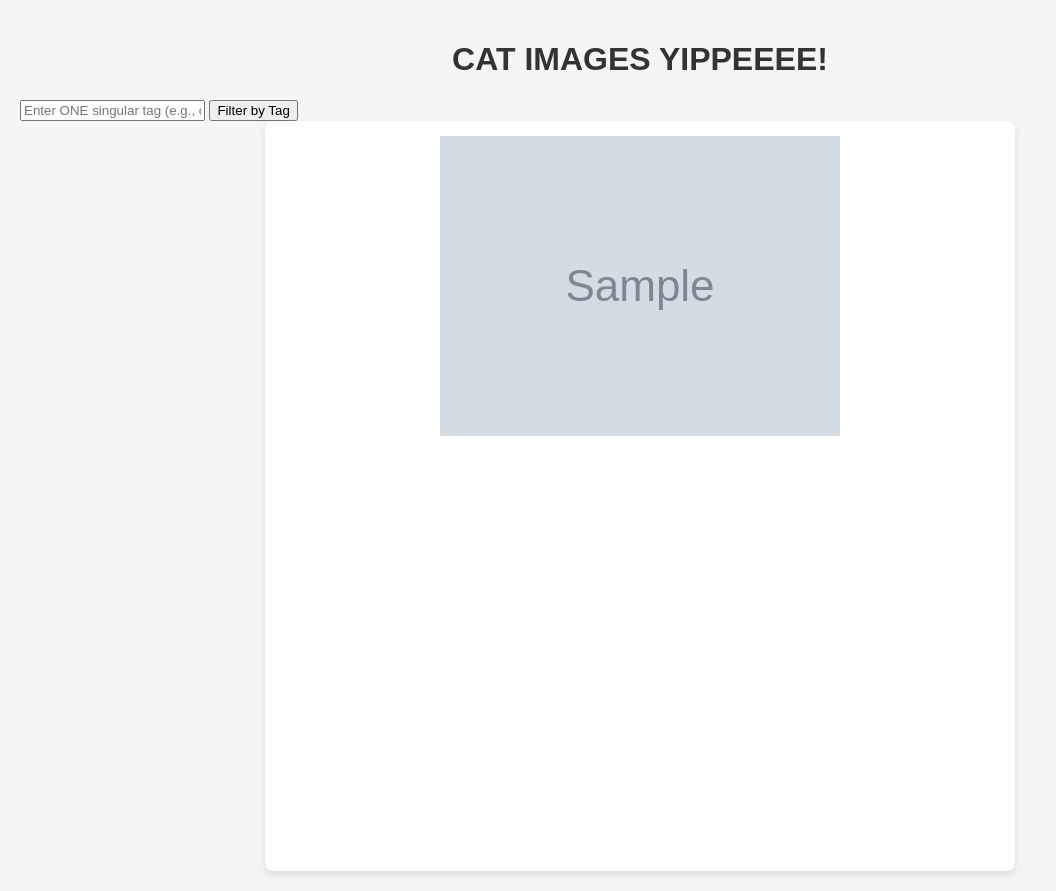
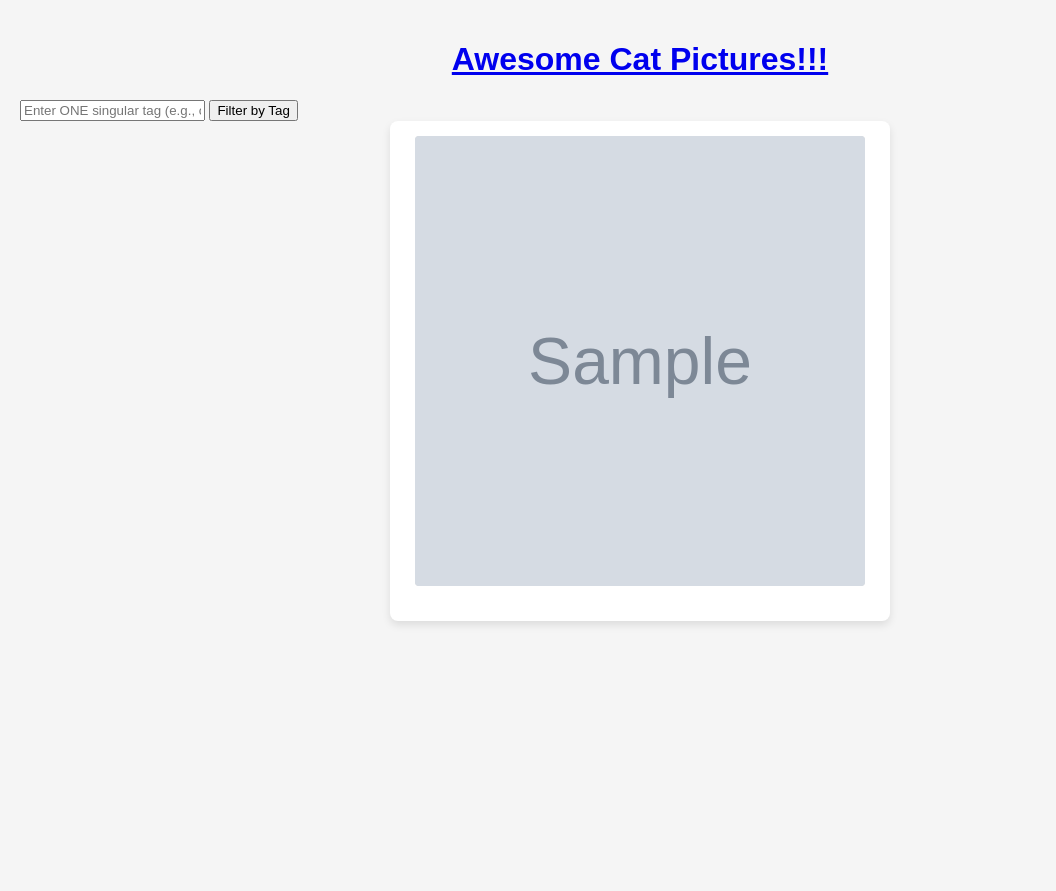
Before and after one commit to staten-island-tech/flask-api-project-Deivid-U, a Flask app: template project/templates/index.html in a window 1280 px wide. Shown: the whole page, without its empty margins (0-1056 px from the left). After the commit the page ends 625 px from the top, so only its background shows below. Run offline with Flask 3, Linux system fonts and the light colour scheme; the template is opened without the code that fills it: most values are stand-ins (such as "Sample title", 1, 10 or a date in 2020); grey boxes marked "Sample" are stand-in pictures.

Commit message:
asdf
asdf

```diff
--- a/project/static/styles.css
+++ b/project/static/styles.css
@@ -21,8 +21,8 @@ h1, h2 {
     background-color: white;
     border-radius: 8px;
     box-shadow: 0 4px 8px rgba(0, 0, 0, 0.1);
-    width: 750px;
-    height: 750px;
+    width: 500px;
+    height: 500px;
     box-sizing: border-box;
     padding: 15px;
     display: flex;
@@ -30,10 +30,10 @@ h1, h2 {
     align-items: center;
   }
 
-.cat_card img {
+.cat-card img {
     width: 100%;
-    max-width: 600px;
-    height: 750px;
+    max-width: 450px;
+    height: 450px;
     overflow: hidden;
     border-radius: 4px;
     background-color: #ddd; /* fallback background */
--- a/project/templates/cat.html
+++ b/project/templates/cat.html
@@ -7,11 +7,14 @@
   </head>
   <body>
     {% if this_cat %}
-    <h1>This is the cat with id: {{ this_cat.id }} </h1>
+    <h1>
+      <a href="{{ url_for('index')}}">Awesome Cat Pictures!!!</a>
+    </h1>
     <div class="cat-card">
       <div class= "cat_image">
         <img src="{{ this_cat.image_url }}">
       </div>
+      <p>ID: {{ cat.id }}</p>
       <p>CatAAS Image URL: {{ this_cat.image_url }}</p>
       <p>Tags: {{ this_cat.tags }}</p>
       <p>Created At: {{ this_cat.createdAt }}</p>
--- a/project/templates/index.html
+++ b/project/templates/index.html
@@ -6,7 +6,9 @@
     <link rel="stylesheet" href="{{ url_for('static', filename='styles.css') }}"/>
   </head>
   <body>
-    <h1>CAT IMAGES YIPPEEEE!</h1>
+    <h1>
+      <a href="{{ url_for('index')}}">Awesome Cat Pictures!!!</a>
+    </h1>
     <form method="POST">
       <input type="text" name="tag" placeholder="Enter ONE singular tag (e.g., cute)">
       <button type="submit">Filter by Tag</button>
```
